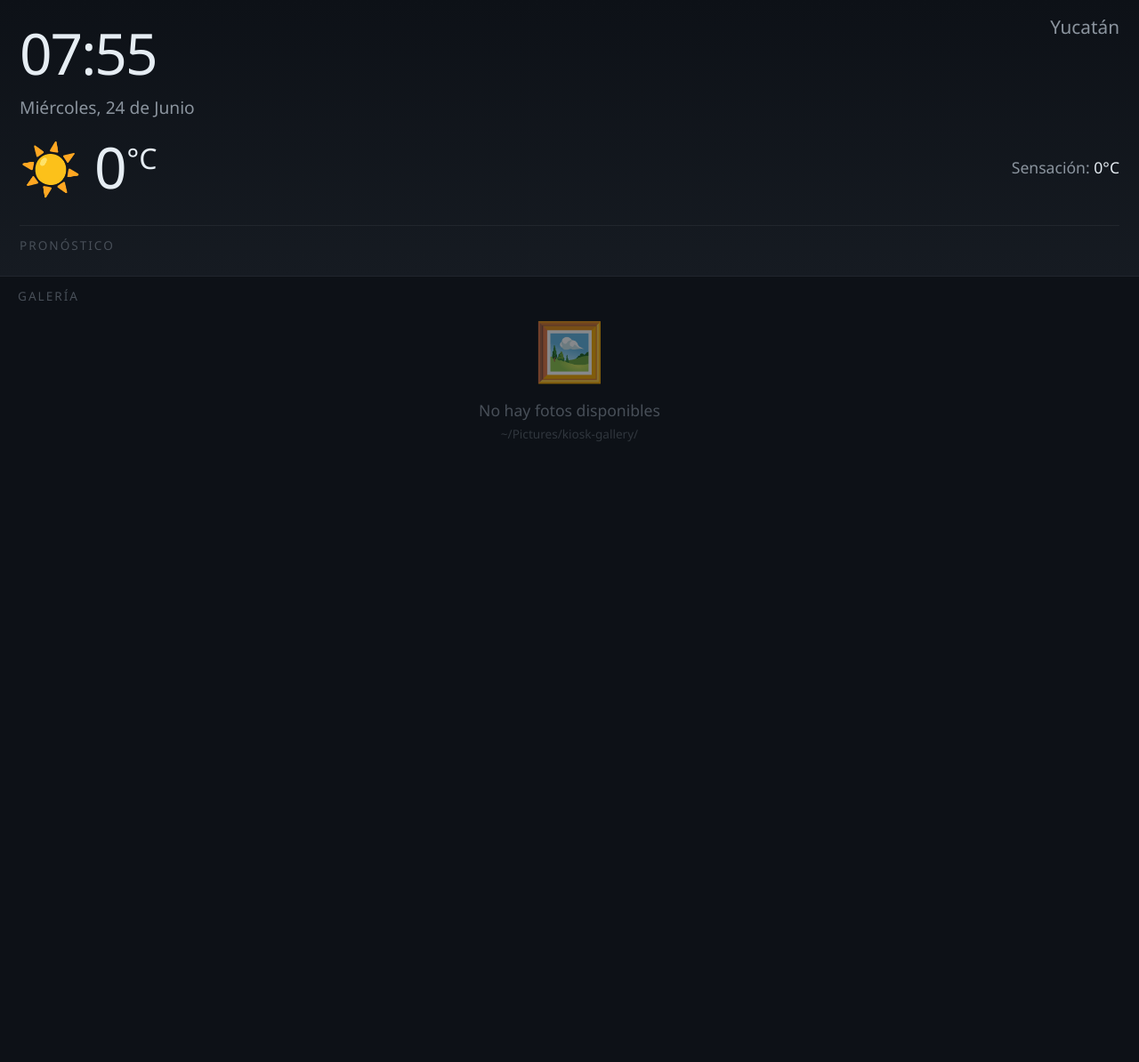
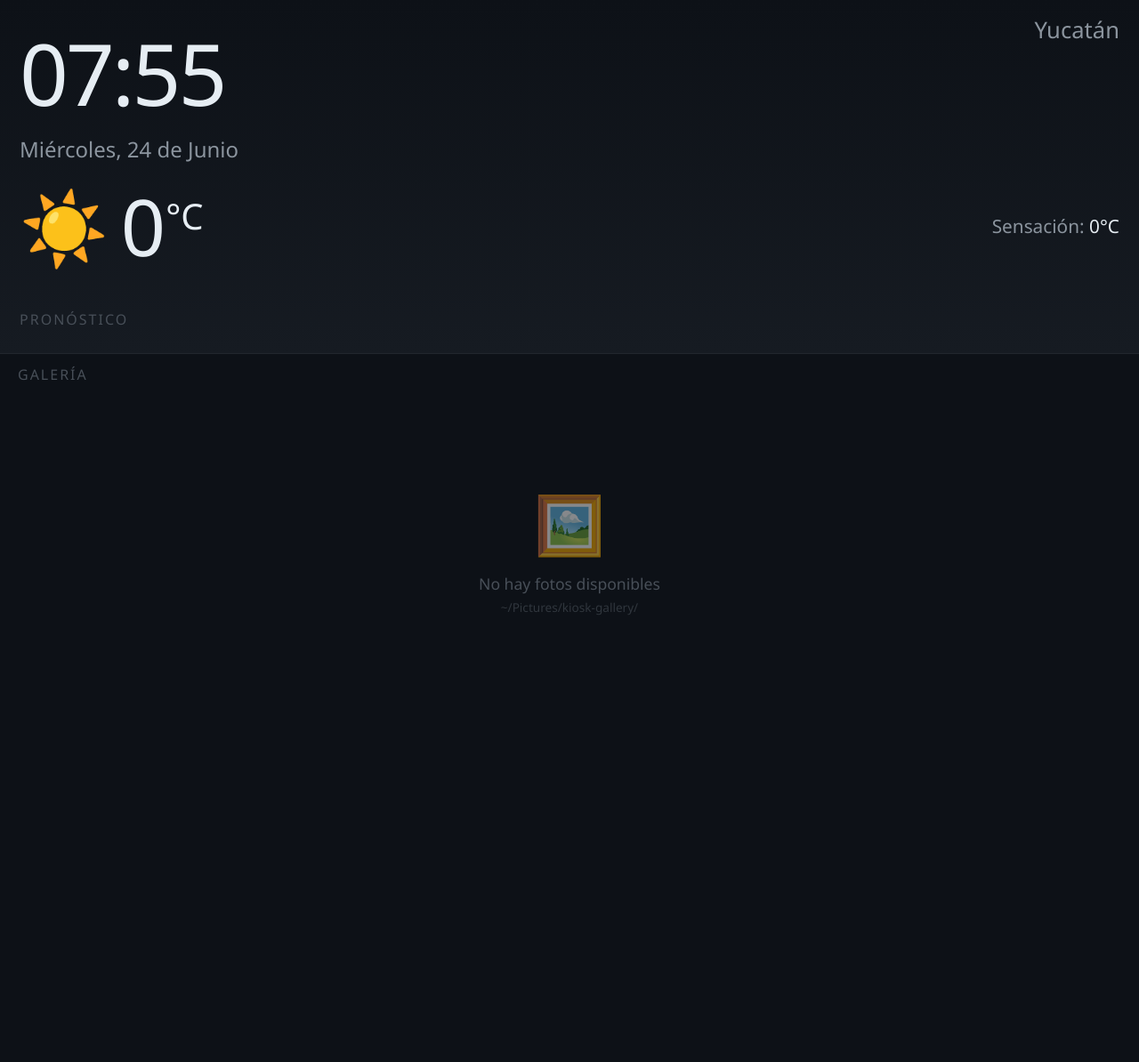
Before and after one commit to djcrespo/monitor-raspi, a Flask app: page / in a window 1280 px wide. Shown: the whole page at 89% size. Before the commit the page ends 496 px from the top, so only its background shows below. Run offline with Flask 3, Linux system fonts and the light colour scheme; data that the repository does not hold is empty.

Commit message:
update interface

```diff
--- a/app/static/style.css
+++ b/app/static/style.css
@@ -39,19 +39,19 @@ body {
 
 
 .dashboard {
-    display: flex;
-    flex-direction: column;
+    display: grid;
+    grid-template-rows: 1fr 1fr 1fr;
     height: 100%;
     width: 100%;
 }
 
 .clima-seccion {
-    flex: 0 0 auto;
     padding: 16px 22px 12px;
     display: flex;
     flex-direction: column;
     border-bottom: 1px solid #21262d;
     background: linear-gradient(180deg, #0d1117 0%, #161b22 100%);
+    overflow: hidden;
 }
 
 .header {
@@ -59,23 +59,24 @@ body {
     justify-content: space-between;
     align-items: flex-start;
     margin-bottom: 10px;
+    flex: 1;
 }
 
 .reloj {
-    font-size: 4rem;
+    font-size: 6rem;
     font-weight: 200;
-    letter-spacing: -2px;
+    letter-spacing: -3px;
     color: #e6edf3;
 }
 
 .fecha {
-    font-size: 1.2rem;
+    font-size: 1.5rem;
     color: #8b949e;
     margin-top: 4px;
 }
 
 .ciudad {
-    font-size: 1.3rem;
+    font-size: 1.6rem;
     color: #8b949e;
     text-align: right;
 }
@@ -85,26 +86,27 @@ body {
     align-items: center;
     gap: 14px;
     margin-bottom: 10px;
+    flex: 1;
 }
 
 .icono-grande {
-    font-size: 3.5rem;
+    font-size: 5rem;
     line-height: 1;
 }
 
 .temp-principal {
-    font-size: 4rem;
+    font-size: 5.5rem;
     font-weight: 300;
 }
 
 .temp-principal span {
-    font-size: 2rem;
+    font-size: 2.5rem;
     font-weight: 400;
     vertical-align: super;
 }
 
 .sensacion {
-    font-size: 1.1rem;
+    font-size: 1.3rem;
     color: #8b949e;
     margin-left: auto;
 }
@@ -117,14 +119,23 @@ body {
     height: 1px;
     background: #21262d;
     margin: 12px 0;
+    flex: 0;
 }
 
 .titulo-seccion {
-    font-size: 0.85rem;
+    font-size: 1rem;
     text-transform: uppercase;
     letter-spacing: 2px;
     color: #484f58;
-    margin-bottom: 8px;
+    margin-bottom: 10px;
+}
+
+/* Forecast section container */
+.clima-seccion > div:last-child {
+    flex: 1;
+    display: flex;
+    flex-direction: column;
+    min-height: 0;
 }
 
 .pronostico {
@@ -132,6 +143,7 @@ body {
     gap: 10px;
     overflow-x: auto;
     padding-bottom: 5px;
+    flex: 1;
 }
 
 .pronostico::-webkit-scrollbar {
@@ -283,11 +294,11 @@ body {
 }
 
 .galeria-seccion {
-    flex: 1;
     display: flex;
     flex-direction: column;
     background: #0d1117;
     min-height: 0;
+    overflow: hidden;
 }
 
 .galeria-header {
@@ -298,14 +309,14 @@ body {
 }
 
 .galeria-titulo {
-    font-size: 0.85rem;
+    font-size: 1rem;
     text-transform: uppercase;
     letter-spacing: 2px;
     color: #484f58;
 }
 
 .galeria-num {
-    font-size: 0.85rem;
+    font-size: 1rem;
     color: #484f58;
 }
 
```
Also changed, not shown: other parts of app/static/style.css (+12 -13 lines), 2 other files.
